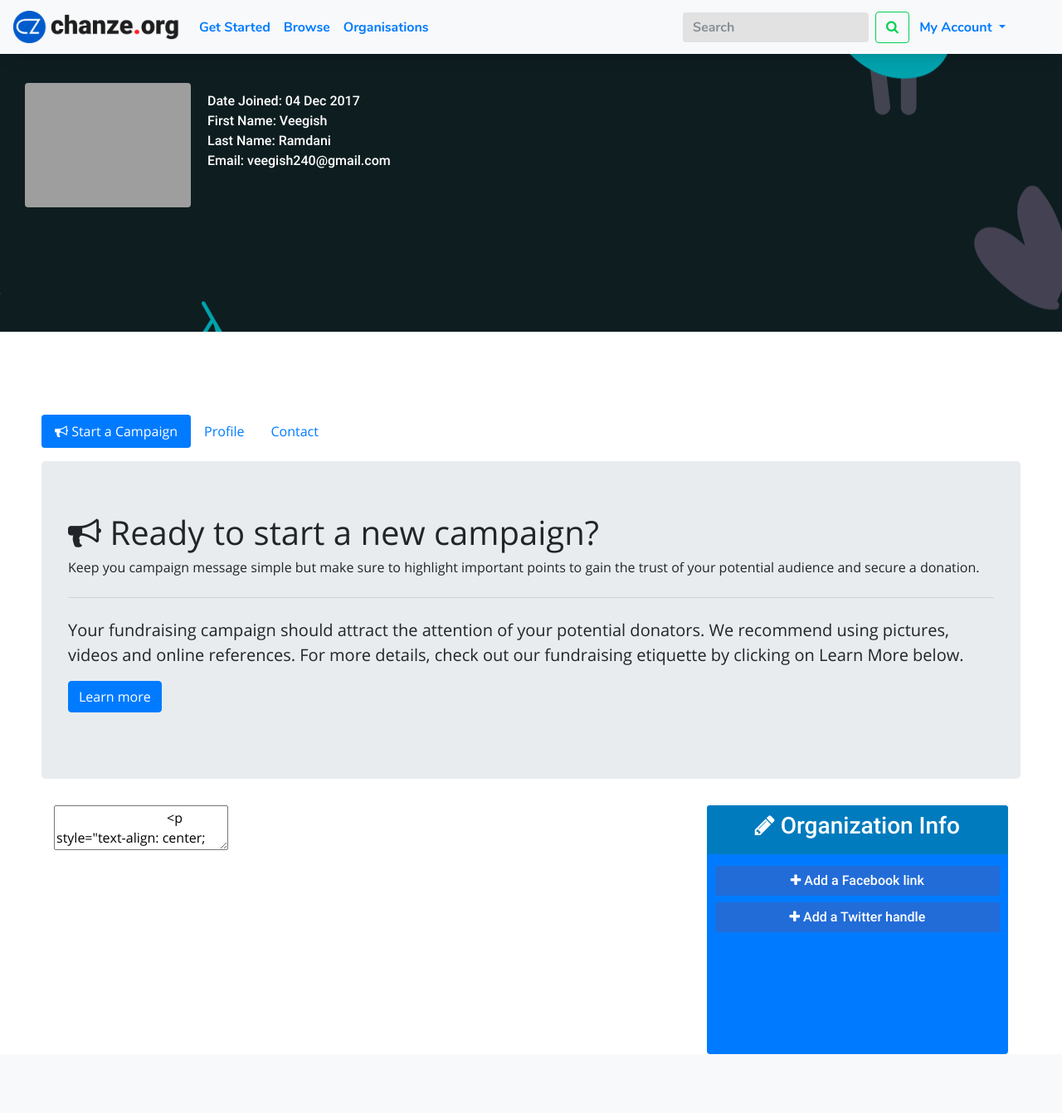
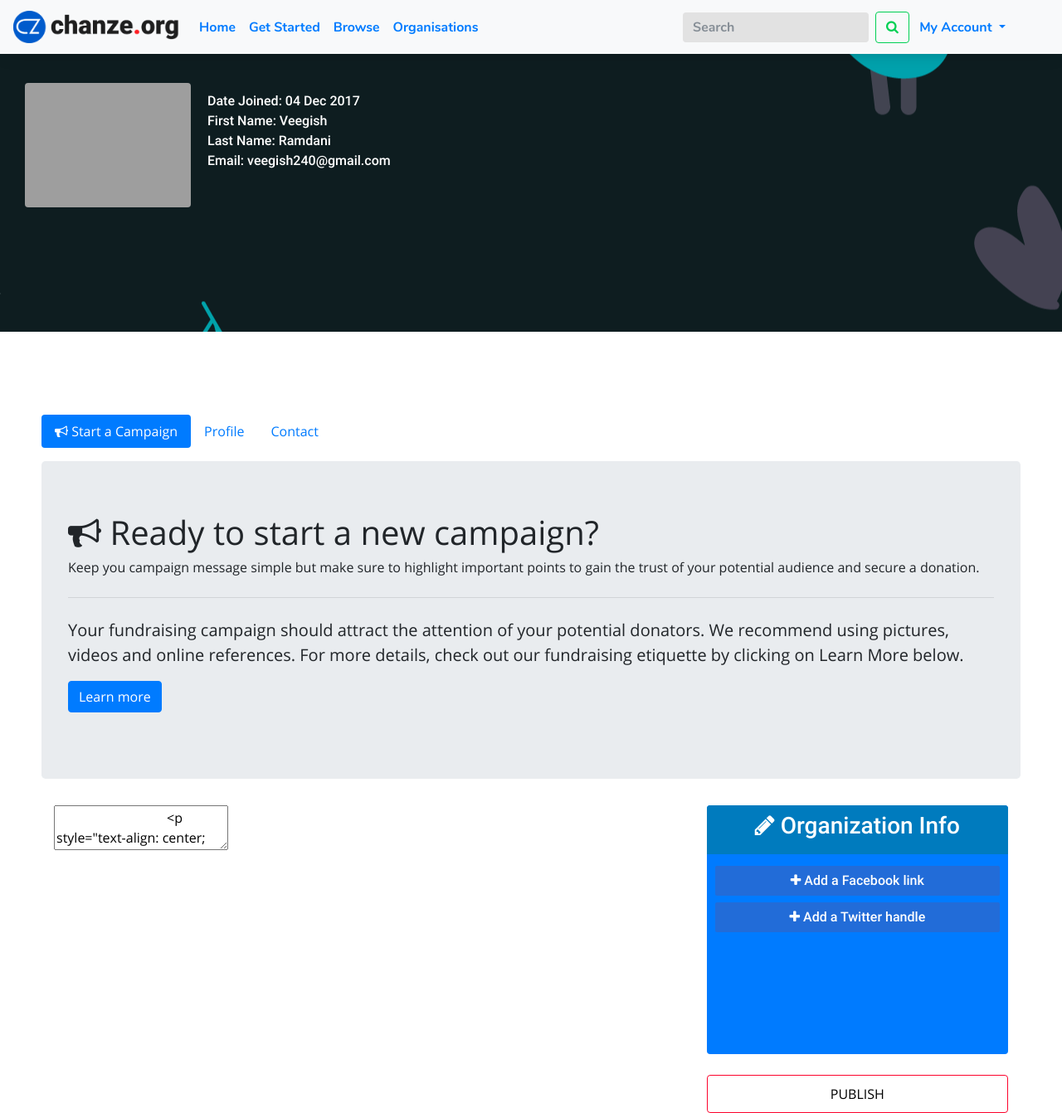
Before and after one commit to veegishx/web-project, a PHP site: page /profile.html in a window 1280 px wide. Shown: the whole page at 83% size. Before the commit the page ends 1271 px from the top, so only its background shows below. Run offline with PHP 8.4, Linux system fonts and the light colour scheme; some libraries are stand-ins or nearby versions; grey boxes are pictures that could not be loaded.

Commit message:
Updated Links

```diff
--- a/assets/css/style.css
+++ b/assets/css/style.css
@@ -938,7 +938,6 @@ p.quick-message {
 #particles-js {
     position: relative;
     padding: 2px;
-    width: 100%;
     min-height: 50vh;
     background-image: url("");
     background-repeat: no-repeat;
@@ -1165,11 +1164,21 @@ button.fund-this-sm:hover~.browse-campaign-container {
     top: 0
 }
 
-.donate-button {
+.donate-button,
+.publish-button {
     background: none;
     border: 1px solid #FC032C;
     padding: 10px;
     border-radius: 4px;
+}
+
+.publish-button {
+    width: 100%;
+    background: none;
+    border: 1px solid #FC032C;
+    padding: 10px;
+    border-radius: 4px;
+    margin-top: 25px;
 }
 
 .location>h1 {
--- a/donation-page.html
+++ b/donation.html
@@ -51,6 +51,9 @@
 
             <div class="collapse navbar-collapse" id="navbarSupportedContent">
                 <ul class="navbar-nav mr-auto">
+                    <li class="nav-item">
+                        <a class="nav-link" href="index.html">Home</a>
+                    </li>
                     <li class="nav-item">
                         <a class="nav-link" href="profile.html">Get Started</a>
                     </li>
--- a/index.html
+++ b/index.html
@@ -55,6 +55,10 @@
 
             <div class="collapse navbar-collapse" id="navbarSupportedContent">
                 <ul class="navbar-nav mr-auto">
+                    <li class="nav-item">
+                        <a class="nav-link" href="index.html">Home</a>
+                    </li>
+
                     <li class="nav-item">
                         <a class="nav-link" href="profile.html">Get Started</a>
                     </li>
@@ -259,7 +263,7 @@
         <p id="about-us-paragraph"><strong>Chanze<span class="red">.</span>org</strong> is a leading crowdfunding platform for needy individuals, Nonprofits and Non-Governmental Organisations. Our main aim is to provide a way for people to support noble causes across the world
             no matter where they are based.</p>
 
-        <button class="find-more">Find out more <span class="fa fa-angle-right"></span></button>
+        <a href="technology.html"><button class="find-more">Find out more <span class="fa fa-angle-right"></span></button></a>
 
         <div class="team-fadeIn"></div>
     </section>
--- a/login.html
+++ b/login.html
@@ -51,6 +51,9 @@
 
             <div class="collapse navbar-collapse" id="navbarSupportedContent">
                 <ul class="navbar-nav mr-auto">
+                    <li class="nav-item">
+                        <a class="nav-link" href="index.html">Home</a>
+                    </li>
                     <li class="nav-item">
                         <a class="nav-link" href="profile.html">Get Started</a>
                     </li>
--- a/profile.html
+++ b/profile.html
@@ -51,6 +51,9 @@
 
             <div class="collapse navbar-collapse" id="navbarSupportedContent">
                 <ul class="navbar-nav mr-auto">
+                    <li class="nav-item">
+                        <a class="nav-link" href="index.html">Home</a>
+                    </li>
                     <li class="nav-item">
                         <a class="nav-link" href="profile.html">Get Started</a>
                     </li>
@@ -190,6 +193,7 @@
                             </button>
                         </div>
                     </div>
+                    <button type="submit" class="publish-button">PUBLISH</button>
                 </div>
             </div>
 
--- a/register.html
+++ b/register.html
@@ -51,6 +51,9 @@
 
             <div class="collapse navbar-collapse" id="navbarSupportedContent">
                 <ul class="navbar-nav mr-auto">
+                    <li class="nav-item">
+                        <a class="nav-link" href="index.html">Home</a>
+                    </li>
                     <li class="nav-item">
                         <a class="nav-link" href="profile.html">Get Started</a>
                     </li>
```
Also changed, not shown: browse.html (+10 -5 lines), technology.html (+10 -3 lines).
